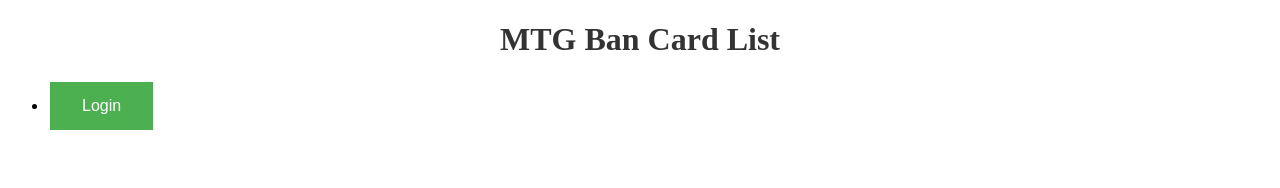
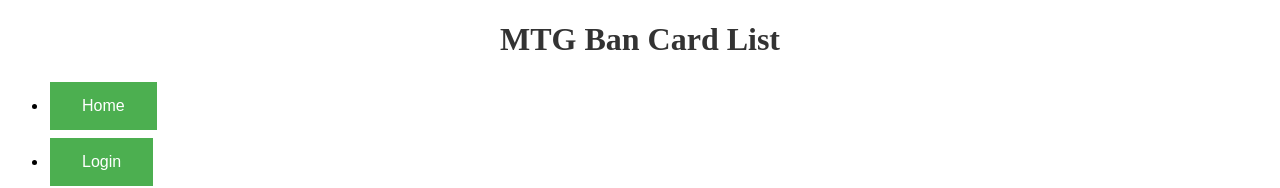
Before and after one commit to SecretaryKevin/mtg_ban_list, a React (Vite) app: page / in a window 1280 px wide. Shown: the top 188 px of the page. Built offline with nearby package versions, Linux system fonts and the light colour scheme; no server answers.

Commit message:
added adminDashboard route

```diff
--- a/src/App.jsx
+++ b/src/App.jsx
@@ -17,6 +17,7 @@
 import {Footer} from "./Components/Footer.jsx";
 import {SuggestCard} from "./Pages/SuggestCard.jsx";
 import Callback from "./Components/Callback.jsx";
+import {AdminDashboard} from "./Pages/AdminDashboard.jsx";
 import {Unauthorised} from "./Pages/Unauthorised.jsx";
 
 function App() {
@@ -42,8 +43,10 @@
                         <Routes>
                             <Route exact path="/" element={<Home user={user} />} />
                             <Route path="/suggestCard" element={user !== null ? <SuggestCard/> : <Navigate to="/"/>}/>
+                            <Route path="/admin" element={user !== null && user.isAdmin ? <AdminDashboard/> : <Navigate to="/"/>}/>
                             <Route path="/callback" element={<Callback setUserInfo={setUserInfo} />} />
                             <Route path="/unauthorized" element={<Unauthorised/>}/>
+
                         </Routes>
                     </Router>
                 </AuthContext.Provider>
--- a/src/Components/Header.jsx
+++ b/src/Components/Header.jsx
@@ -5,11 +5,22 @@
                 <h1>MTG Ban Card List</h1>
                 <nav>
                     <ul>
+                        <li>
+                            <a href="/">
+                                <button>Home</button>
+                            </a>
+                        </li>
                         {user === null ? <li>
                             <a href={"https://discord.com/oauth2/authorize?client_id=1251121188051357787&response_type=code&redirect_uri=http%3A%2F%2Flocalhost%3A5173%2Fcallback&scope=identify"}>
                                 <button>Login</button>
                             </a>
                         </li> : <li><button onClick={logout}>Logout</button></li>}
+                        {user !== null && user.isAdmin && <li>
+                            <a href="/admin">
+                                <button>Admin Dashboard</button>
+                            </a>
+                        </li>}
+
                     </ul>
                 </nav>
             </header>
--- /dev/null
+++ b/src/Pages/AdminDashboard.jsx
@@ -0,0 +1,8 @@
+export function AdminDashboard() {
+    return (
+        <>
+            <h1>Admin Dashboard</h1>
+            <div className="divider"></div>
+        </>
+    );
+}
```
